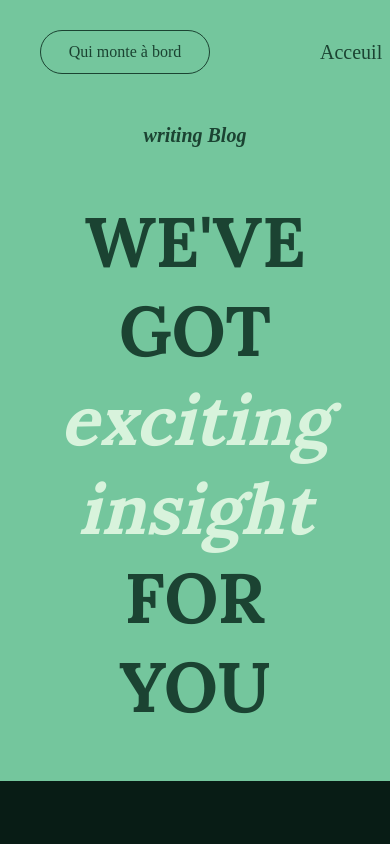
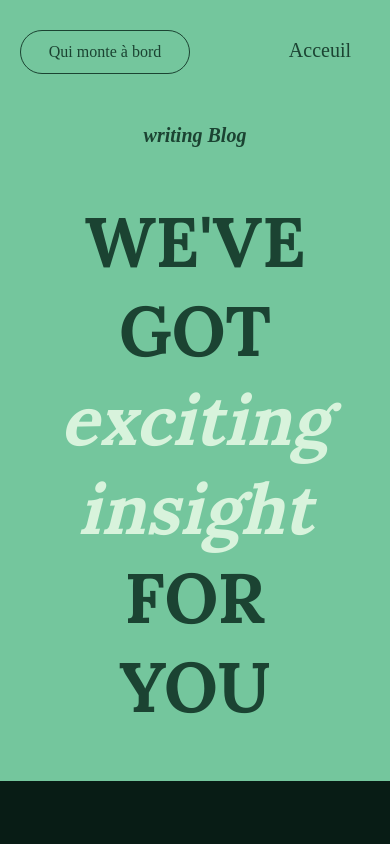
Before and after one commit to ezenardr/blog.quimonteabord.com, a Next.js app: page / in a window 390 px wide. Shown: the top 844 px of the page. Built offline with nearby package versions, Linux system fonts and the light colour scheme; no server answers; the database is empty.

Commit message:
Added reponsive style to navbar & article page

```diff
--- a/src/components/Navigation.module.scss
+++ b/src/components/Navigation.module.scss
@@ -12,7 +12,8 @@
         color: var(--color-text-tint);
         transition: 0.3s all ease-in-out;
         position: absolute;
-        right: 2%;
+        right: 10%;
+        top: 20%;
 
         &:hover {
             color: var(--color-gray);
@@ -24,5 +25,6 @@
 @media (max-width: 900px) {
     .nav {
         justify-content: flex-start;
+        padding: 0 2rem;
     }
 }
```
Also changed, not shown: src/app/article/[id]/Article.module.scss (+7 -0 lines).
